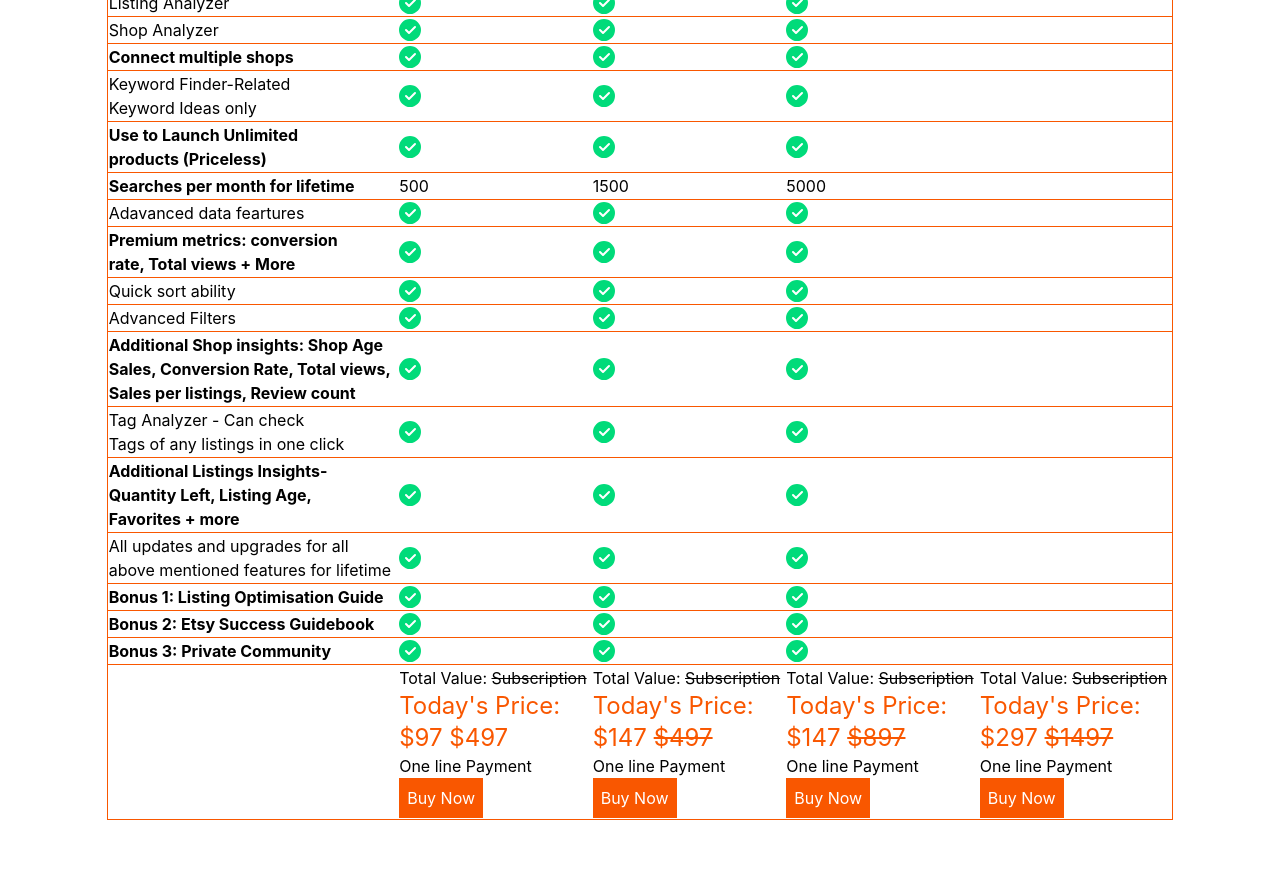
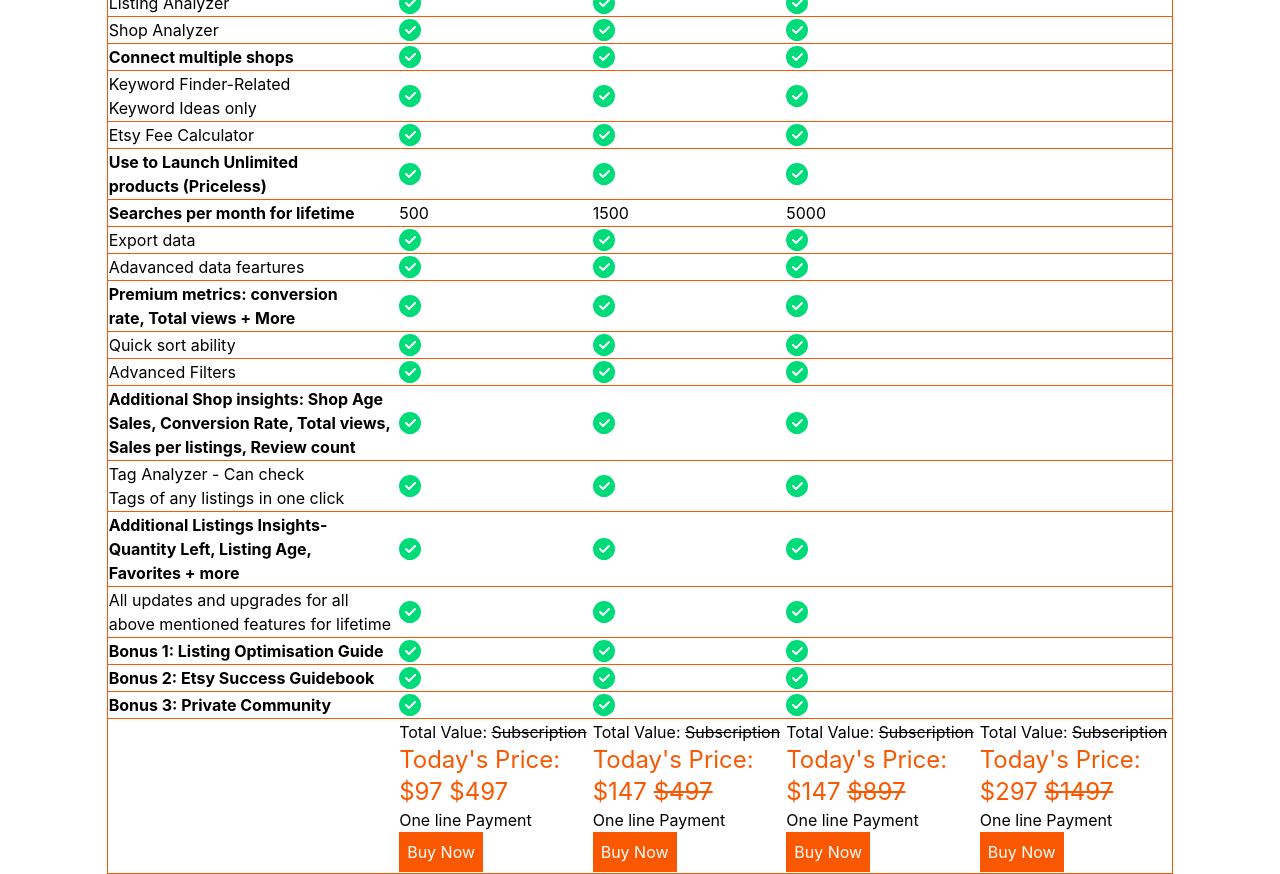
Before and after one commit to manishrohila/sellerkin-desktop, a React (Create React App) app: page / in a window 1280 px wide. Shown: the part 9760-10634 px from the top of the page. Before the commit the page ends 10580 px from the top, so only its background shows below. Built offline with nearby package versions, Linux system fonts and the light colour scheme.

Commit message:
given data added in table

```diff
--- a/src/components/Tenth.js
+++ b/src/components/Tenth.js
@@ -103,6 +103,13 @@
 
                         </tr>
                         <tr>
+                            <td>Etsy Fee Calculator</td>
+                            <td><img src={correct} alt="tick" /></td>
+                            <td><img src={correct} alt="tick" /></td>
+                            <td><img src={correct} alt="tick" /></td>
+
+                        </tr>
+                        <tr>
                             <td>
                                 <div>
                                     <p className='font-bold'>Use to Launch Unlimited</p>
@@ -123,6 +130,13 @@
                             <td>500</td>
                             <td>1500</td>
                             <td>5000</td>
+                        </tr>
+                        <tr>
+                            <td>Export data</td>
+                            <td><img src={correct} alt="tick" /></td>
+                            <td><img src={correct} alt="tick" /></td>
+                            <td><img src={correct} alt="tick" /></td>
+
                         </tr>
                         <tr>
                             <td>Adavanced data feartures</td>
```
